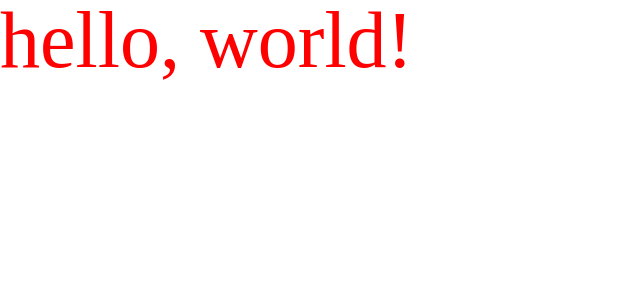
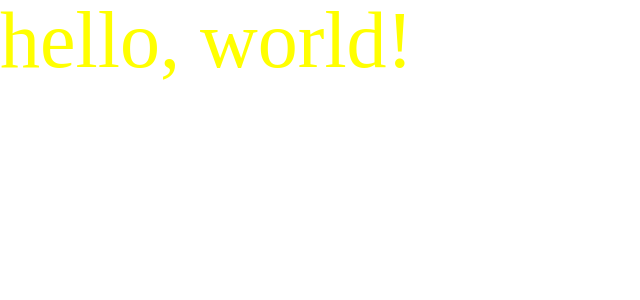
Before and after one commit to sunguh0904/sunguh0904.github.io, a React (Create React App) app: page / in a window 1280 px wide. Shown: the top 300 px of the page, without its empty margins (0-640 px from the left). Built offline with nearby package versions, Linux system fonts and the light colour scheme.

Commit message:
#32 feat 플러그인 설치 및 css-in-js 활용2

```diff
--- a/src/page/Main.js
+++ /dev/null
@@ -1,17 +0,0 @@
-import styled from "styled-components";
-
-const Main = () => {
-
-    const H1 = styled.div `
-        font-size: ${props => props.fontSize || '5rem'};
-        color: ${props => props.color || 'red'};
-    `
-
-    return (
-        <>
-            <H1>hello, world!</H1>
-        </>
-    )
-}
-
-export default Main;
--- /dev/null
+++ b/src/page/main/Main.js
@@ -0,0 +1,11 @@
+import { H1 } from "./StyledComponents"
+
+const Main = () => {
+    return (
+        <>
+            <H1>hello, world!</H1>
+        </>
+    )
+}
+
+export default Main;
--- /dev/null
+++ b/src/page/main/StyledComponents.js
@@ -0,0 +1,6 @@
+import styled from "styled-components";
+
+export const H1 = styled.div`
+font-size: ${props => props.fontSize || '5rem'};
+color: ${props => props.color || 'yellow'};
+`
--- a/src/route/MainRoute.js
+++ b/src/route/MainRoute.js
@@ -1,4 +1,4 @@
-import Main from "../page/Main"
+import Main from "../page/main/Main"
 
 const MainRoute = () => {
     return (
```
